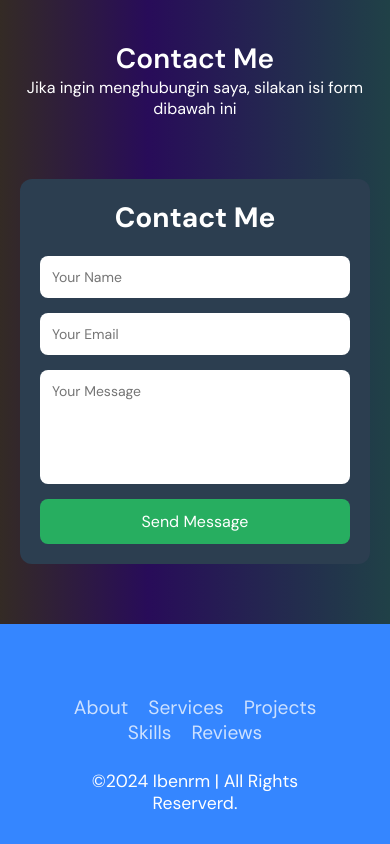
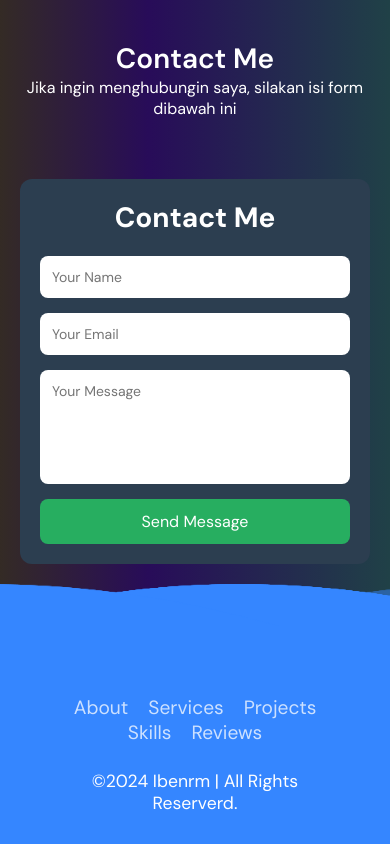
Before and after one commit to Ibenrm/portofolio, a plain HTML site: page index.html in a window 390 px wide. Shown: the part 4951-5795 px from the top of the page. Drawn offline with nearby package versions, Linux system fonts and the light colour scheme.

Commit message:
fix footer

```diff
--- a/css/index.css
+++ b/css/index.css
@@ -838,7 +838,7 @@ footer .wave {
     left: 0;
     width: 100%;
     height: 12px;
-    background-image: url('assets/wave.png');
+    background-image: url('../assets/wave.png');
     background-size: 1000px 100px;
 }
 @media only screen and (max-width: 850px) {
@@ -848,7 +848,7 @@ footer .wave {
         left: 0;
         width: 100%;
         height: 42px;
-        background-image: url('assets/wave.png');
+        background-image: url('../assets/wave.png');
         background-size: 1000px 100px;
     }
 }
```
